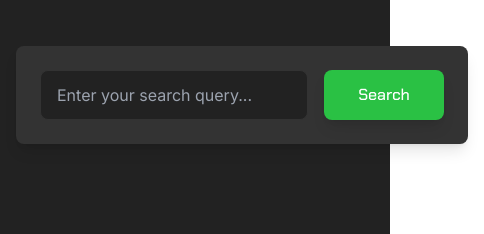
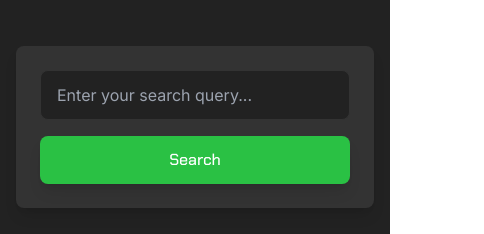
Before and after one commit to LucasMartin96/SearchEngineFrontTFIDF, a Vue app: page /search in a window 390 px wide. Shown: the part 238-472 px from the top of the page, 484 px wide, since content can reach past the window. Built offline with nearby package versions, Linux system fonts and the light colour scheme; no server answers.

Commit message:
Fix for resposive

```diff
--- a/src/components/search/SearchForm.vue
+++ b/src/components/search/SearchForm.vue
@@ -13,7 +13,7 @@
 <template>
   <div class="max-w-3xl mx-auto mb-12">
     <div class="bg-theme-background-secondary p-6 rounded-lg shadow-lg">
-      <div class="flex gap-4">
+      <div class="flex flex-col sm:flex-row gap-4">
         <input
           :value="searchQuery"
           @input="e => $emit('update:searchQuery', (e.target as HTMLInputElement).value)"
```
